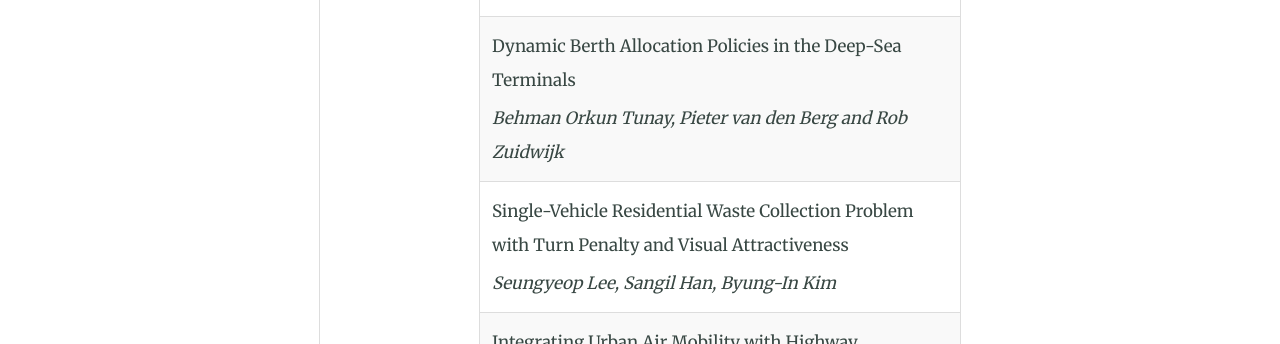
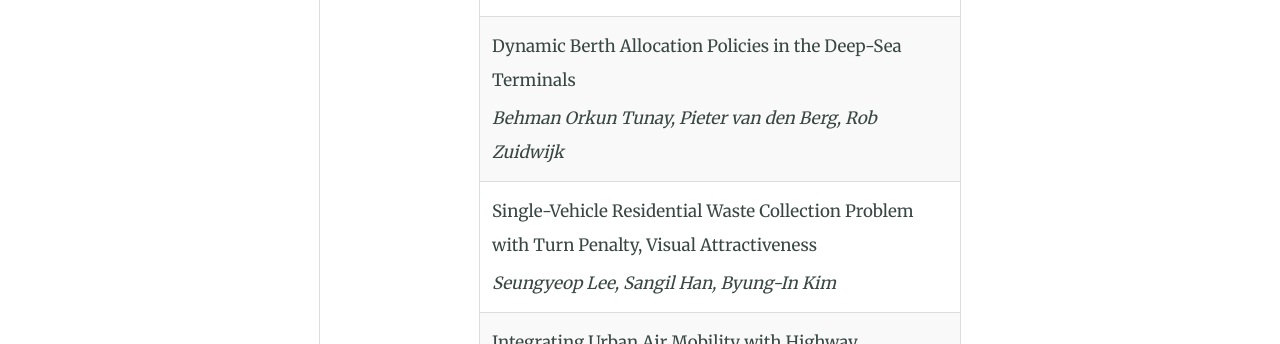
Before and after one commit to tsl2025kaist/tsl2025kaist.github.io, a Jekyll site: the page built from program.html, in a window 1280 px wide and 900 px high, scrolled down 8738 px. Shown: the part 304-648 px from the top of the window. Built offline with Jekyll 4.4.1, drawn with Linux system fonts in a browser that asks for light colours.

Commit message:
author minor fix

```diff
--- a/program.html
+++ b/program.html
@@ -473,12 +473,12 @@ aside: false
             <tr>
                 <td>
                     Dynamic Berth Allocation Policies in the Deep-Sea Terminals
-                    <span class="author">Behman Orkun Tunay, Pieter van den Berg and Rob Zuidwijk</span>
+                    <span class="author">Behman Orkun Tunay, Pieter van den Berg, Rob Zuidwijk</span>
                 </td>
             </tr>
             <tr>
                 <td>
-                    Single-Vehicle Residential Waste Collection Problem with Turn Penalty and Visual Attractiveness
+                    Single-Vehicle Residential Waste Collection Problem with Turn Penalty, Visual Attractiveness
                     <span class="author">Seungyeop Lee, Sangil Han, Byung-In Kim</span>
                 </td>
             </tr>
```
